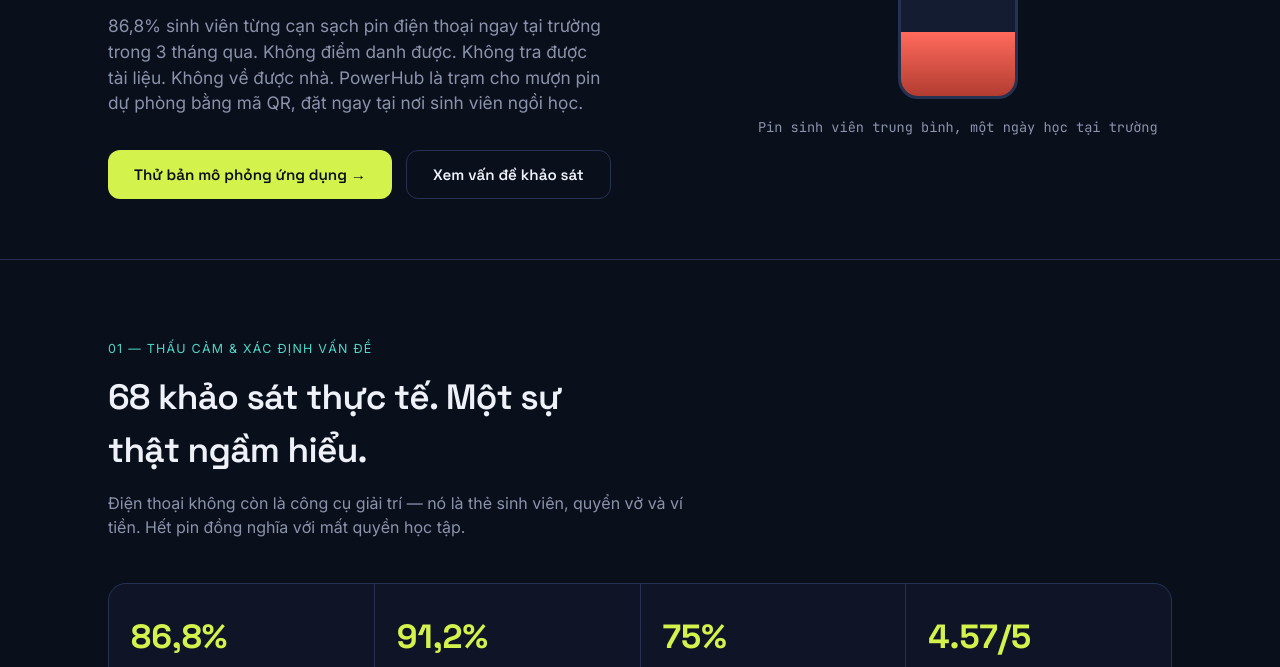
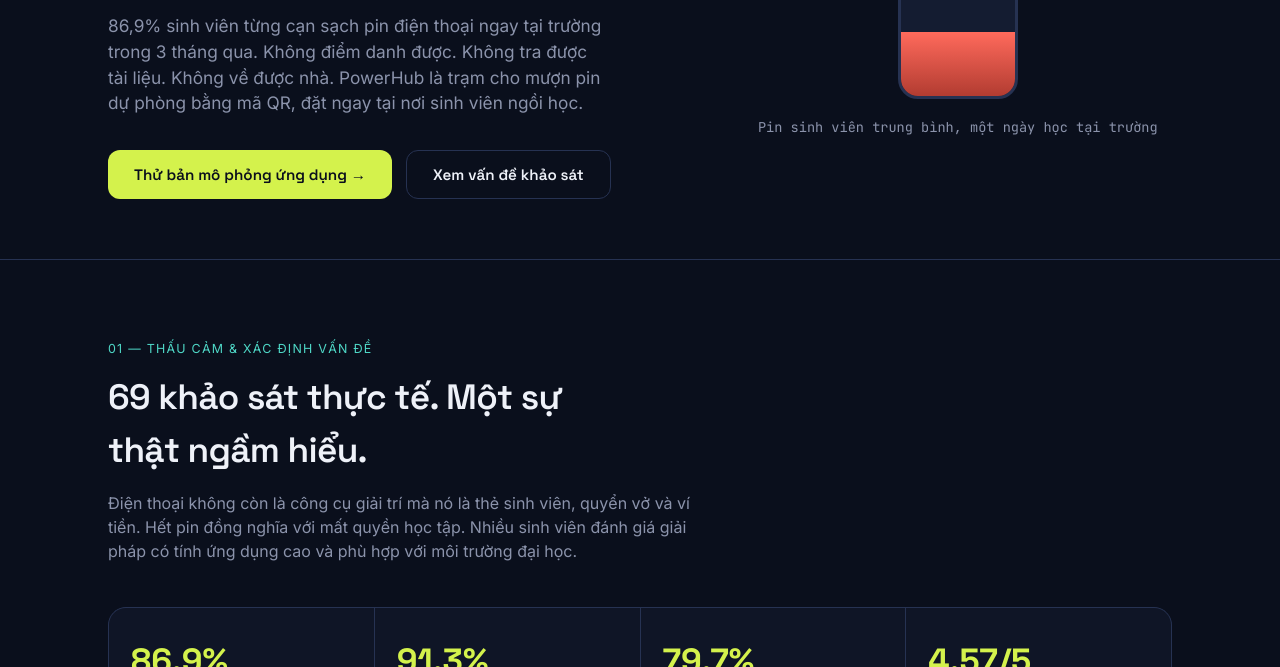
Before and after one commit to dawyn25/Nhom5-TramSacUTH, a plain HTML site: page index.html in a window 1280 px wide. Shown: the part 335-1002 px from the top of the page. Drawn offline with Linux system fonts and the light colour scheme.

Commit message:
Update index.html

```diff
--- a/index.html
+++ b/index.html
@@ -283,7 +283,7 @@
     <div>
       <div class="eyebrow">● Trạm GTVT TP.HCM — Cơ sở Bình Thạnh</div>
       <h1>Khi pin cạn, <span class="hl">việc học cũng dừng lại.</span></h1>
-      <p class="lede">86,8% sinh viên từng cạn sạch pin điện thoại ngay tại trường trong 3 tháng qua. Không điểm danh được. Không tra được tài liệu. Không về được nhà. PowerHub là trạm cho mượn pin dự phòng bằng mã QR, đặt ngay tại nơi sinh viên ngồi học.</p>
+      <p class="lede">86,9% sinh viên từng cạn sạch pin điện thoại ngay tại trường trong 3 tháng qua. Không điểm danh được. Không tra được tài liệu. Không về được nhà. PowerHub là trạm cho mượn pin dự phòng bằng mã QR, đặt ngay tại nơi sinh viên ngồi học.</p>
       <div class="cta-row">
         <button class="btn btn-primary" onclick="document.getElementById('demo').scrollIntoView({behavior:'smooth'})">Thử bản mô phỏng ứng dụng →</button>
         <button class="btn btn-ghost" onclick="document.getElementById('problem').scrollIntoView({behavior:'smooth'})">Xem vấn đề khảo sát</button>
@@ -299,13 +299,13 @@
 <section id="problem">
   <div class="wrap">
     <div class="sec-label">01 — Thấu cảm &amp; Xác định vấn đề</div>
-    <h2 class="sec-title">68 khảo sát thực tế. Một sự thật ngầm hiểu.</h2>
-    <p class="sec-sub">Điện thoại không còn là công cụ giải trí — nó là thẻ sinh viên, quyển vở và ví tiền. Hết pin đồng nghĩa với mất quyền học tập.</p>
+    <h2 class="sec-title">69 khảo sát thực tế. Một sự thật ngầm hiểu.</h2>
+    <p class="sec-sub">Điện thoại không còn là công cụ giải trí mà nó là thẻ sinh viên, quyển vở và ví tiền. Hết pin đồng nghĩa với mất quyền học tập. Nhiều sinh viên đánh giá giải pháp có tính ứng dụng cao và phù hợp với môi trường đại học.</p>
 
     <div class="stat-grid">
-      <div class="stat-card"><div class="stat-num">86,8%</div><div class="stat-desc">từng cạn pin tại trường trong 3 tháng gần đây</div></div>
-      <div class="stat-card"><div class="stat-num">91,2%</div><div class="stat-desc">dùng điện thoại để trao đổi nhóm học trên Zalo</div></div>
-      <div class="stat-card"><div class="stat-num">75%</div><div class="stat-desc">dùng điện thoại để điểm danh đầu giờ</div></div>
+      <div class="stat-card"><div class="stat-num">86,9%</div><div class="stat-desc">từng cạn pin tại trường trong 3 tháng gần đây</div></div>
+      <div class="stat-card"><div class="stat-num">91,3%</div><div class="stat-desc">dùng điện thoại để trao đổi nhóm học trên Zalo</div></div>
+      <div class="stat-card"><div class="stat-num">79,7%</div><div class="stat-desc">sinh viên lựa chọn trạm sạc miễn phí là giải pháp phù hợp nhất</div></div>
       <div class="stat-card"><div class="stat-num">4.57/5</div><div class="stat-desc">điểm mức độ cấp thiết của giải pháp trạm sạc</div></div>
     </div>
 
```
